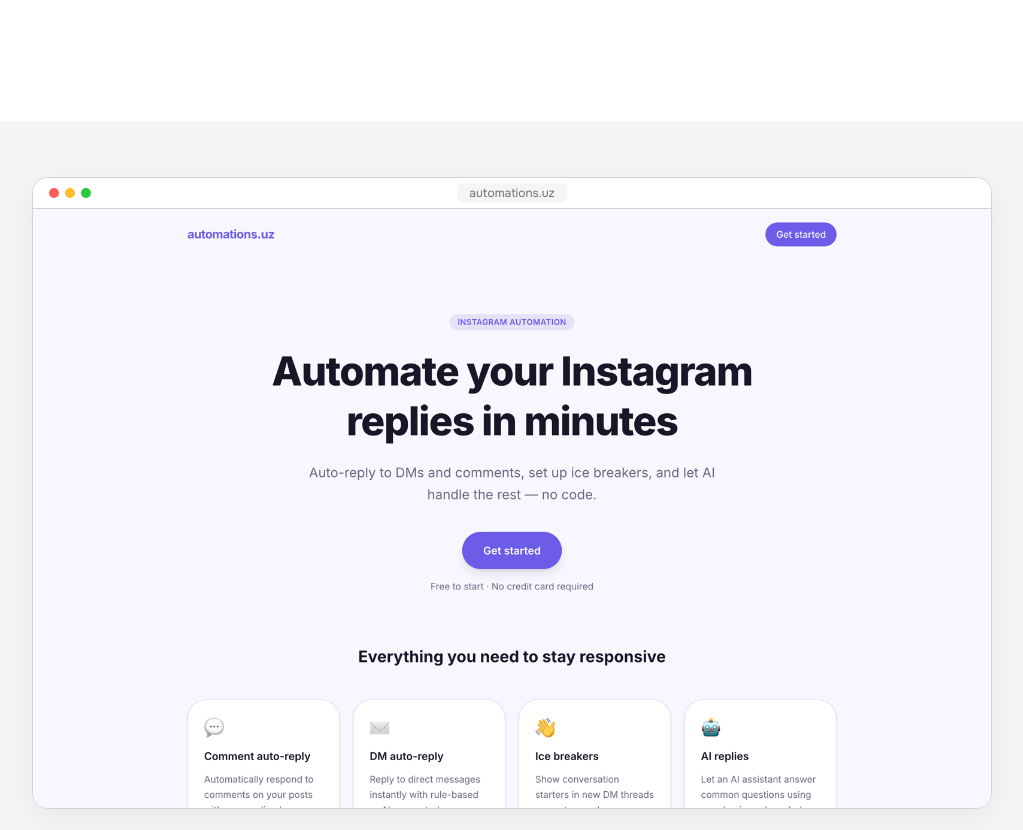
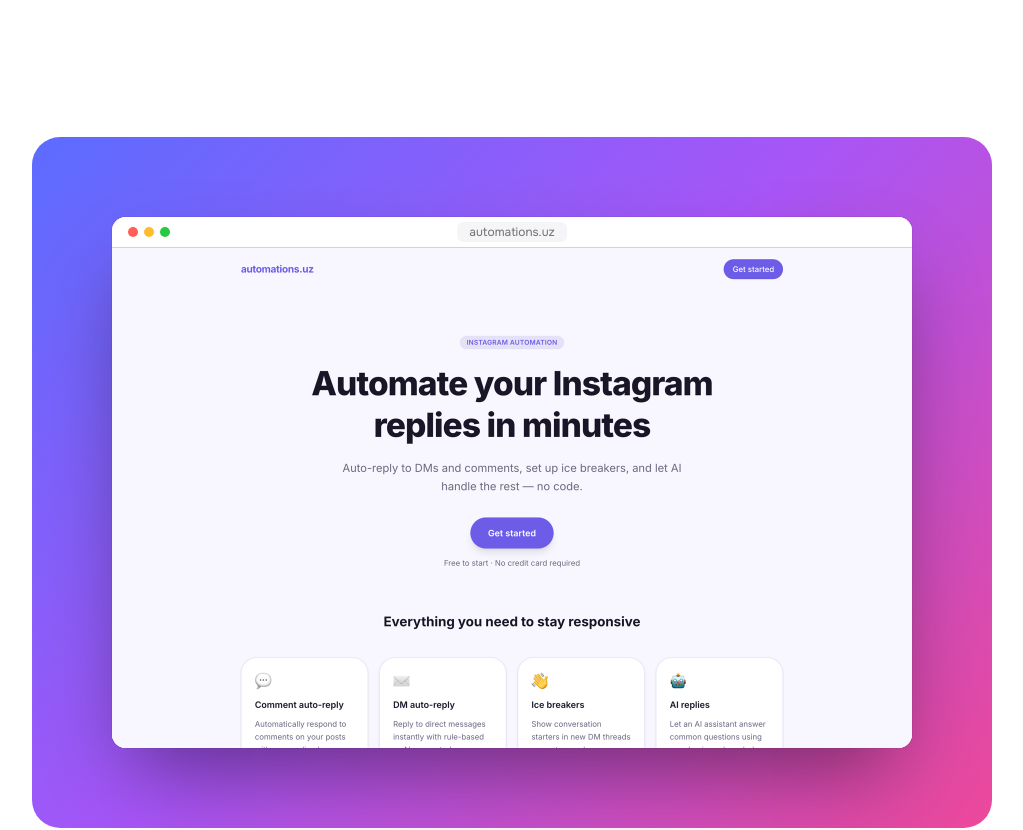
Before and after one commit to ShakhCo/shakha.uz, a Next.js app: page /en/projects/automations/ in a window 1280 px wide. Shown: the part 480-1310 px from the top of the page, without its empty margins (128-1151 px from the left). Built offline with nearby package versions, Linux system fonts and the light colour scheme.

Commit message:
redesign: gradient stage for project detail screenshot (Aceternity-style)

```diff
--- a/src/app/[locale]/projects/[slug]/page.tsx
+++ b/src/app/[locale]/projects/[slug]/page.tsx
@@ -110,13 +110,14 @@ export default async function ProjectDetailPage({
         </Reveal>
       </Section>
 
-      {/* ── Screenshot band — only when image exists ── */}
+      {/* ── Screenshot band — screenshot floating on a gradient stage ── */}
       {project.image && (
-        <div className="bg-[var(--color-bg-alt)]">
-          <Section className="py-10 md:py-14">
+        <div className="bg-white">
+          <Section className="pb-12 pt-2 md:pb-20 md:pt-4">
+            <div className="rounded-[28px] bg-[linear-gradient(135deg,#5b6cff_0%,#a855f7_48%,#ec4899_100%)] p-4 sm:p-8 md:p-14 lg:p-20">
               <BrowserFrame
                 url={project.url}
-              className="rounded-[16px] border border-[var(--color-line)] shadow-[0_8px_30px_rgba(0,0,0,0.06)]"
+                className="mx-auto max-w-4xl rounded-[14px] shadow-[0_40px_80px_-20px_rgba(0,0,0,0.45)] ring-1 ring-black/5"
               >
                 <div className="aspect-[16/10] w-full overflow-hidden bg-white">
                   <img
@@ -127,6 +128,7 @@ export default async function ProjectDetailPage({
                   />
                 </div>
               </BrowserFrame>
+            </div>
           </Section>
         </div>
       )}
```
Lines whose indentation alone changed are shown as unchanged.
